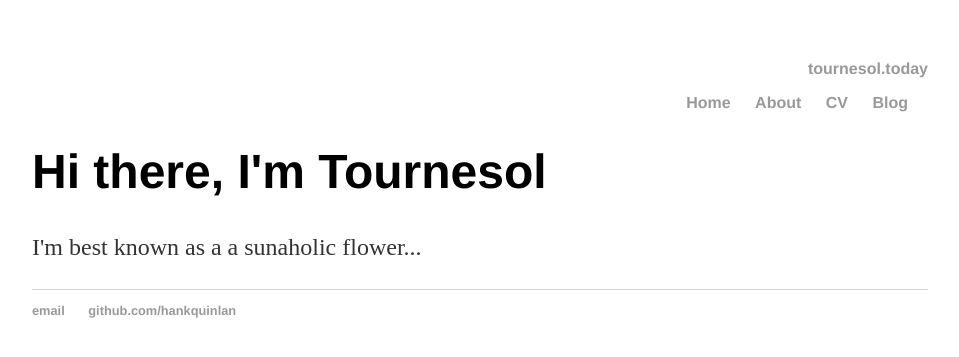
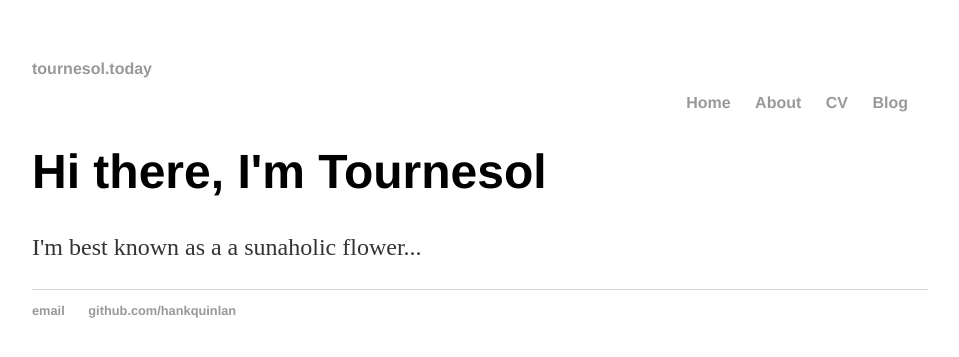
Before and after one commit to tournedev/tournedev.github.io, a Jekyll site: the page built from index.html, in a window 1280 px wide. Shown: the top 357 px of the page, without its empty margins (160-1119 px from the left). Built offline with Jekyll 4.4.1, drawn with Linux system fonts in a browser that asks for light colours.

Commit message:
Update main.css

```diff
--- a/css/main.css
+++ b/css/main.css
@@ -42,6 +42,11 @@ ul.posts li {
     list-style: none;
 }
 
-nav { /*Text align right */
+#menu { /*Text align right */
     text-align: right;
 }
+
+#logo {
+    text-align: left;
+}
+}
```
